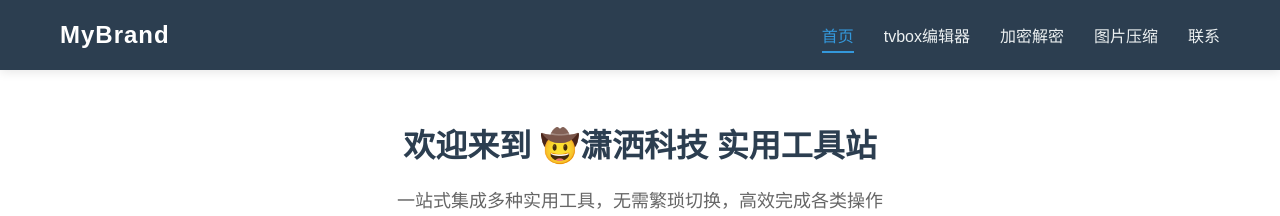
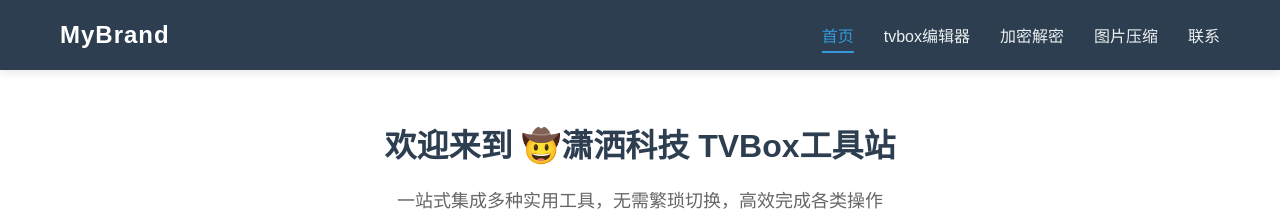
Before and after one commit to xovip007/xovip007.github.io, a plain HTML site: page index.html in a window 1280 px wide. Shown: the top 216 px of the page. Drawn offline with Linux system fonts and the light colour scheme.

Commit message:
Update index.html

```diff
--- a/index.html
+++ b/index.html
@@ -3,7 +3,7 @@
 <head>
     <meta charset="UTF-8">
     <meta name="viewport" content="width=device-width, initial-scale=1.0">
-    <title>🤠潇洒科技 - 实用工具中心</title>
+    <title>🤠潇洒科技 - TVBox工具站</title>
     <style>
         /* 全局样式重置 */
         * {
@@ -240,7 +240,7 @@
 
     <!-- 首页内容 -->
     <div class="content">
-        <h1 style="color: #2c3e50; text-align: center; margin-bottom: 20px;">欢迎来到 🤠潇洒科技 实用工具站</h1>
+        <h1 style="color: #2c3e50; text-align: center; margin-bottom: 20px;">欢迎来到 🤠潇洒科技 TVBox工具站</h1>
         <p style="color: #666; text-align: center; font-size: 18px; max-width: 800px; margin: 0 auto;">
             一站式集成多种实用工具，无需繁琐切换，高效完成各类操作
         </p>
```
